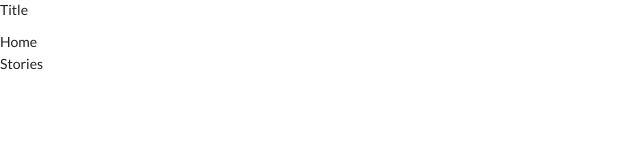
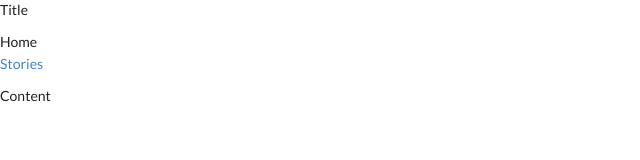
Before and after one commit to erndval/improved-guacamole, a React (Create React App) app in the folder front-end/: page /content in a window 1280 px wide. Shown: the top 160 px of the page, without its empty margins (0-640 px from the left). Built offline with nearby package versions, Linux system fonts and the light colour scheme.

Commit message:
Created Stories component and link.

```diff
--- a/front-end/src/App.js
+++ b/front-end/src/App.js
@@ -3,12 +3,14 @@ import { Route, Switch } from 'react-router-dom'
 
 import Navigation from './Navigation'
 import Title from './Title'
+import Content from './Content'
 
 function App() {
   return (
     <div className="App">
       <Route path="/" component={Title} />
       <Route path="/" component={Navigation} />
+      <Route exact path="/content" component={Content} />
     </div>
   );
 }
--- /dev/null
+++ b/front-end/src/Content.js
@@ -0,0 +1,9 @@
+import React from 'react';
+
+function Content(props){
+  return(
+    <div>Content</div>
+  )
+}
+
+export default Content;
--- a/front-end/src/Navigation.js
+++ b/front-end/src/Navigation.js
@@ -5,7 +5,7 @@ function Navigation(props){
   return(
     <div role="list" class="ui list">
       <div role="listitem" class="item">Home</div>
-      <div role="listitem" class="item">Stories</div>
+      <Link to="/content" role="listitem" class="item">Stories</Link>
     </div>
 
   )
```
